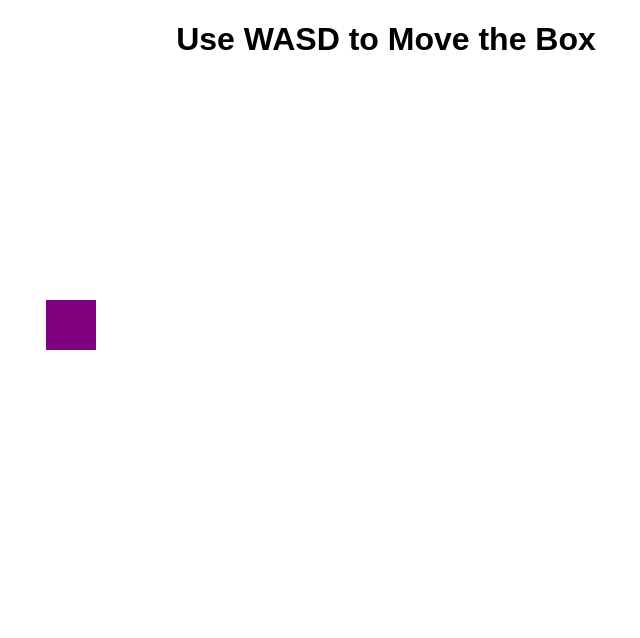
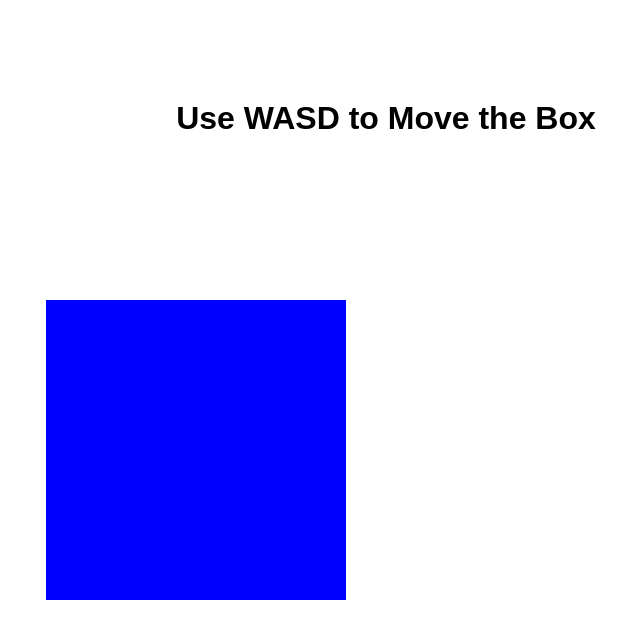
Before and after one commit to lomfley/test, a plain HTML site: page index.html in a window 1280 px wide. Shown: the whole page, without its empty margins (254-894 px from the left). Drawn offline with Linux system fonts and the light colour scheme.

Commit message:
Update style.css

```diff
--- a/style.css
+++ b/style.css
@@ -1,13 +1,13 @@
 body {
   text-align: center;
   font-family: sans-serif;
-  margin-top: 10px;
+  margin-top: 100px;
 }
 
 #box {
-  width: 50px;
-  height: 50px;
-  background-color: purple;
+  width: 300px;
+  height: 300px;
+  background-color: blue;
   position: absolute;
   top: 300px;
   left: 300px;
```
